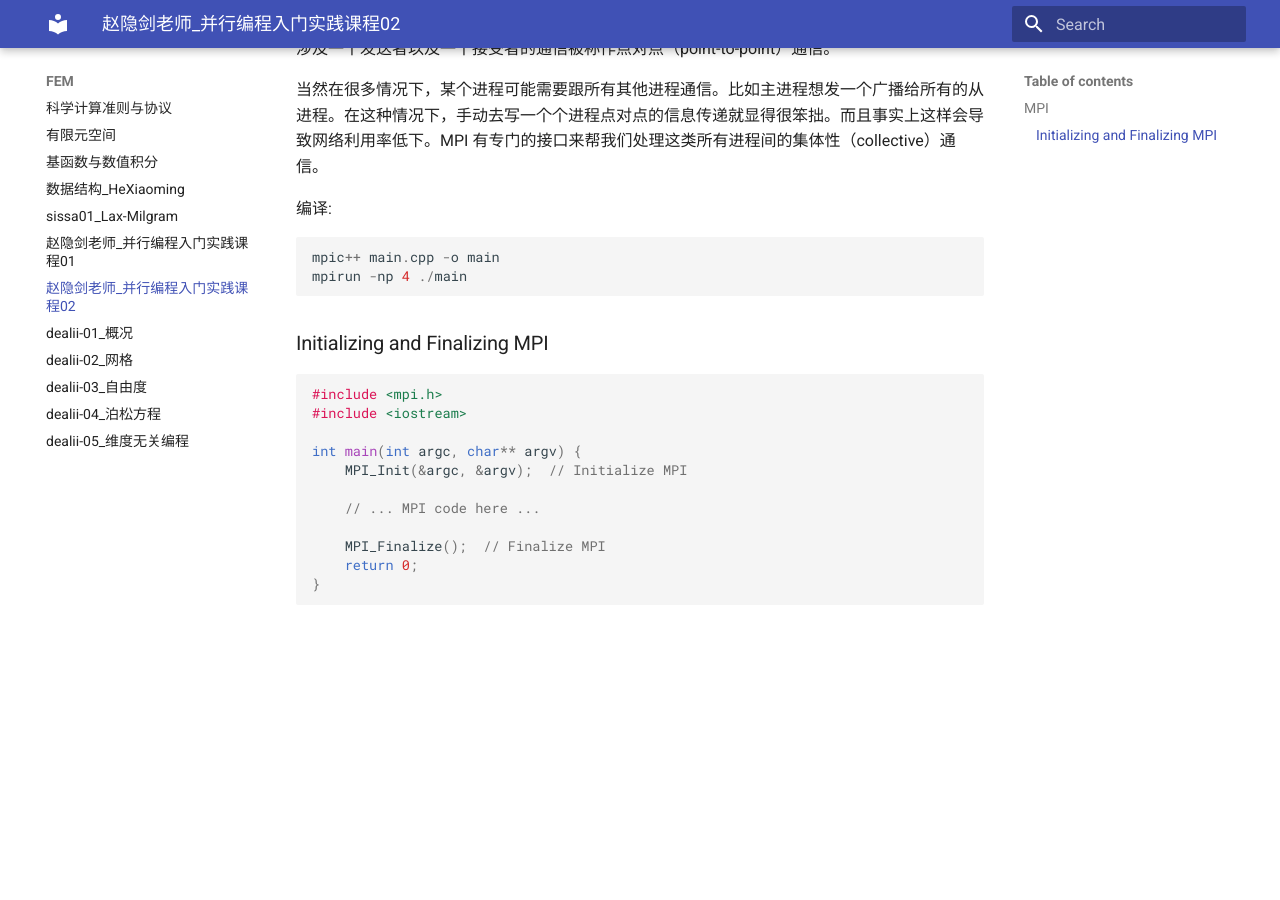
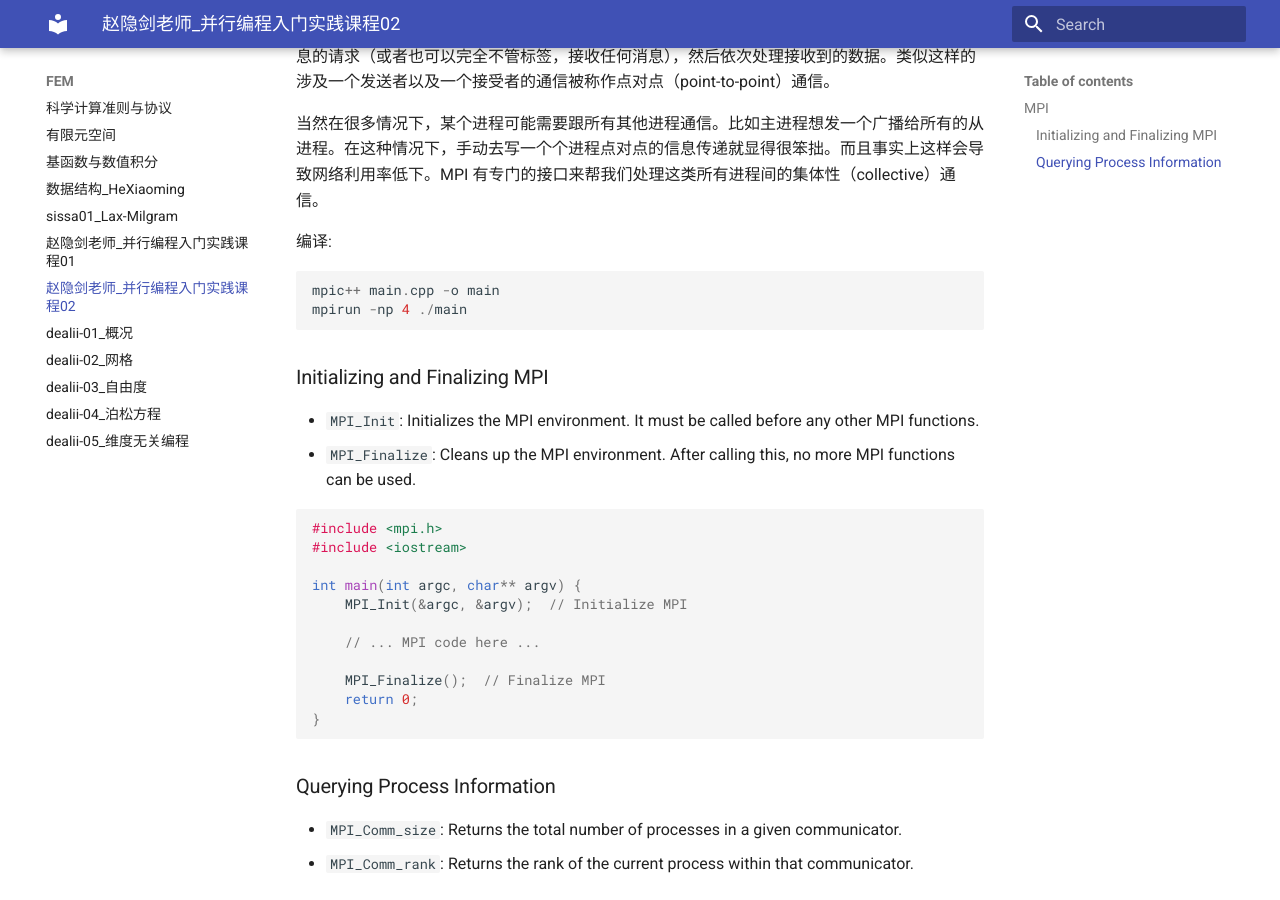
Before and after one commit to ymma98/technotes, an MkDocs documentation site: the page built from docs/FEM/赵隐剑老师_并行编程入门实践课程02.md, in a window 1280 px wide and 900 px high, scrolled down 912 px. Built offline with MkDocs 1.6.1 and Material for MkDocs 9.7.7, drawn with Linux system fonts in a browser that asks for light colours; before the commit the page ends 1541 px from its top, so only the background shows below that; some of the changed text lies outside the part shown.

Commit message:
docs/FEM/赵隐剑老师_并行编程入门实践课程02.md updated from https://stackedit.cn/

````diff
--- a/docs/FEM/赵隐剑老师_并行编程入门实践课程02.md
+++ b/docs/FEM/赵隐剑老师_并行编程入门实践课程02.md
@@ -33,6 +33,9 @@ mpirun -np 4 ./main
 
 ### Initializing and Finalizing MPI
 
+-   `MPI_Init`: Initializes the MPI environment. It must be called before any other MPI functions.
+-   `MPI_Finalize`: Cleans up the MPI environment. After calling this, no more MPI functions can be used.
+
 ```cpp
 #include <mpi.h>
 #include <iostream>
@@ -48,9 +51,13 @@ int main(int argc, char** argv) {
 ```
 
 
+### Querying Process Information
+
+-  `MPI_Comm_size`: Returns the total number of processes in a given communicator.
+-   `MPI_Comm_rank`: Returns the rank of the current process within that communicator.
 <!--stackedit_data:
-eyJoaXN0b3J5IjpbLTc3NTc4OTE3MiwtMTc4MTE3NSwtMjA3Mz
-MwNTYxLC0zMTQ0MDM2MjIsLTY0ODc3MzkwMiwtNzAyODgzODg5
-LC0yODYwODY2NzQsLTE1NTk3MDkxNDgsNzYyNDQ4MjkwLDE3Nz
-UyMDg3MTJdfQ==
+eyJoaXN0b3J5IjpbNjM3NDY5MTY4LC0xNzgxMTc1LC0yMDczMz
+A1NjEsLTMxNDQwMzYyMiwtNjQ4NzczOTAyLC03MDI4ODM4ODks
+LTI4NjA4NjY3NCwtMTU1OTcwOTE0OCw3NjI0NDgyOTAsMTc3NT
+IwODcxMl19
 -->
````
